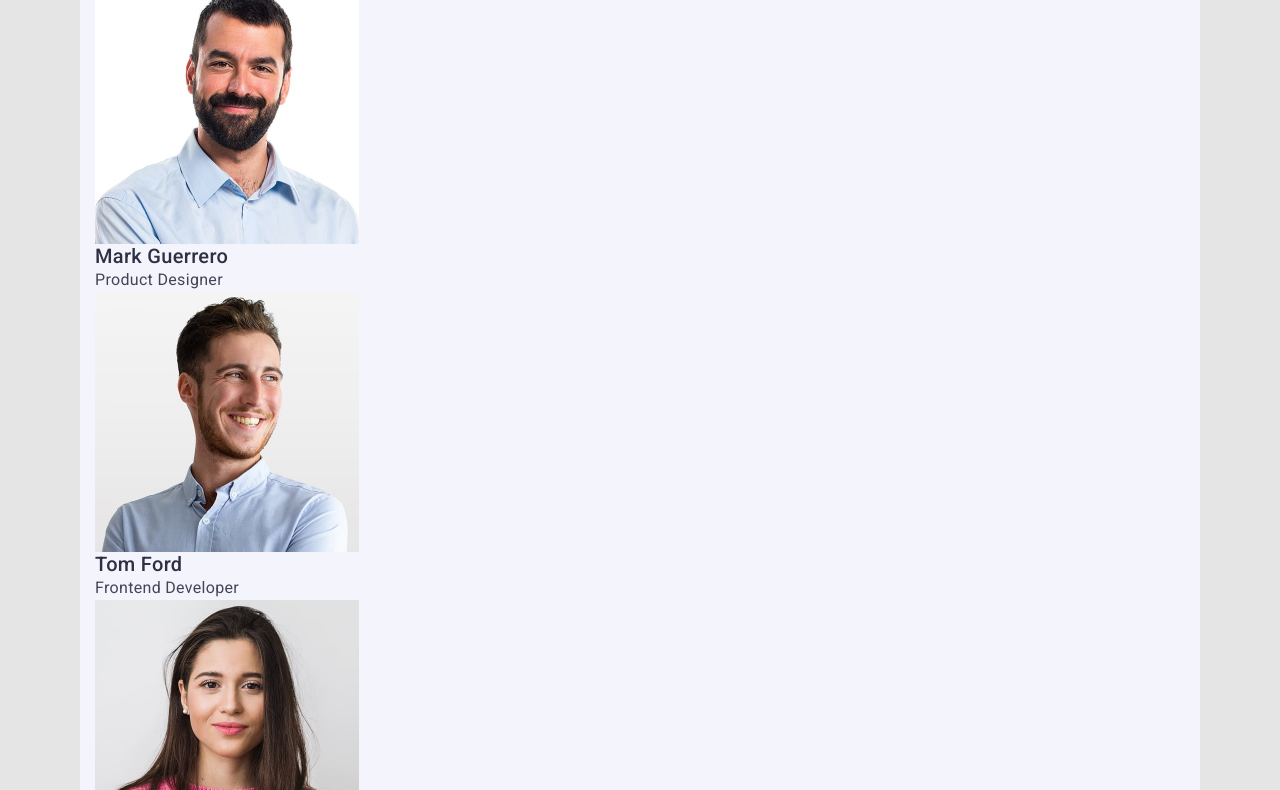
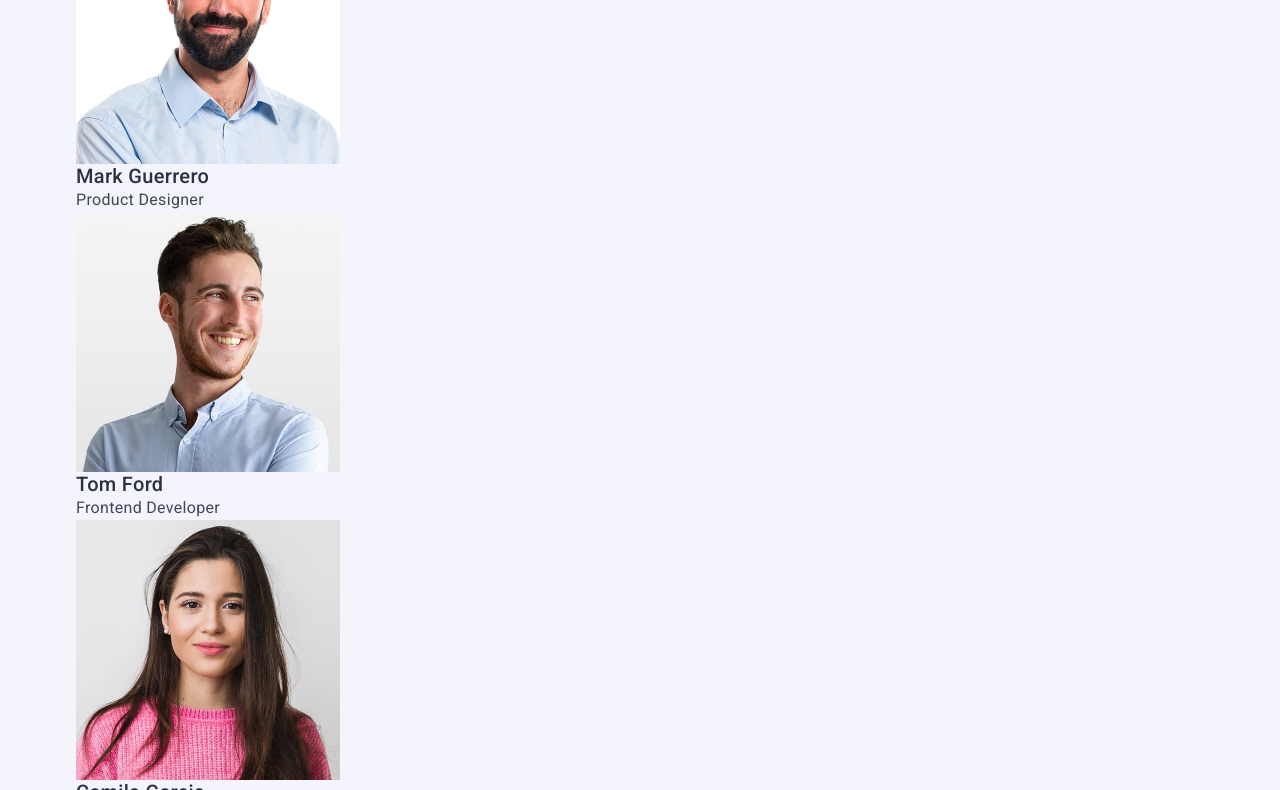
Before and after one commit to Kuchinskiy/goit-hw-03, a plain HTML site: page index.html in a window 1280 px wide. Shown: the part 648-1438 px from the top of the page. Drawn offline with nearby package versions, Linux system fonts and the light colour scheme.

Commit message:
change property

```diff
--- a/css/stylesnull.css
+++ b/css/stylesnull.css
@@ -2,7 +2,6 @@ html,
 body {
 	font-family: "Roboto", sans-serif;
 	background-color: #E5E5E5;
-	padding: 40px 40px 40px 40px;
 
 	color: #434455;
 	line-height: 1.5;
```
